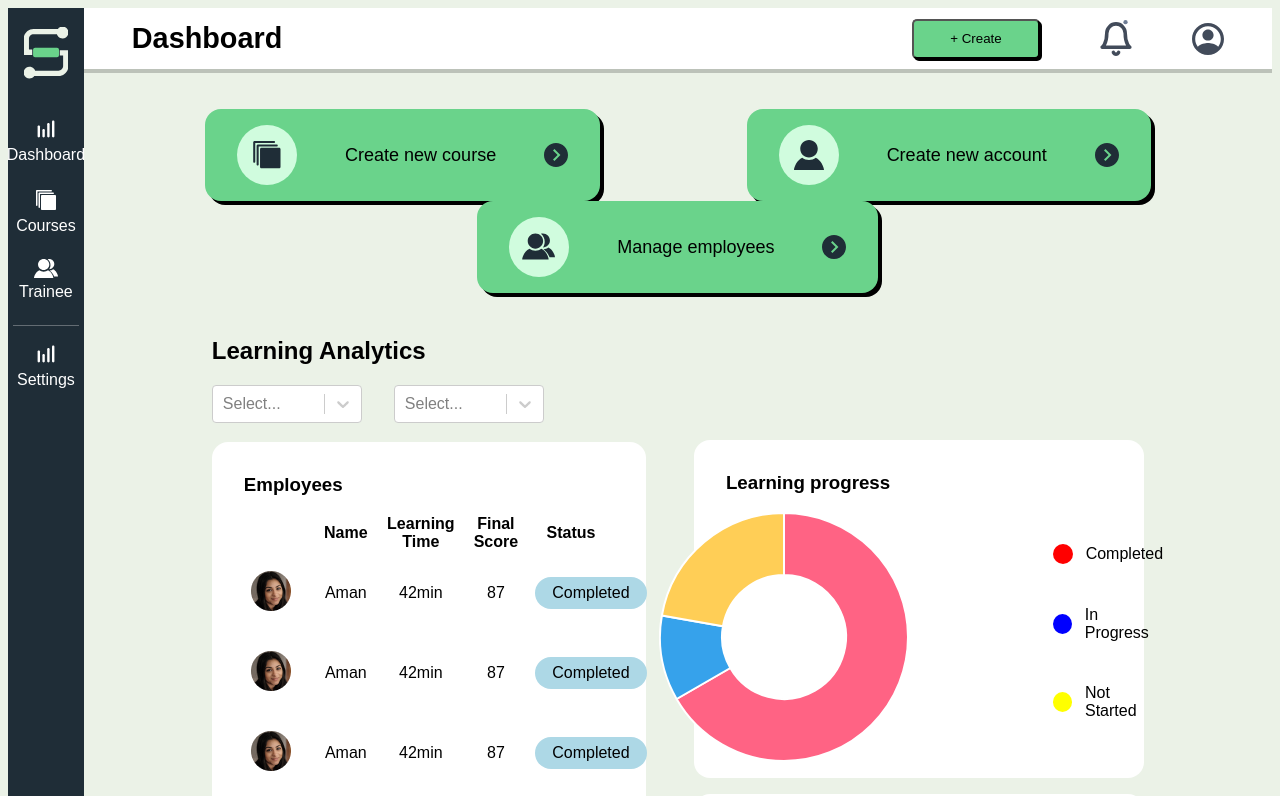
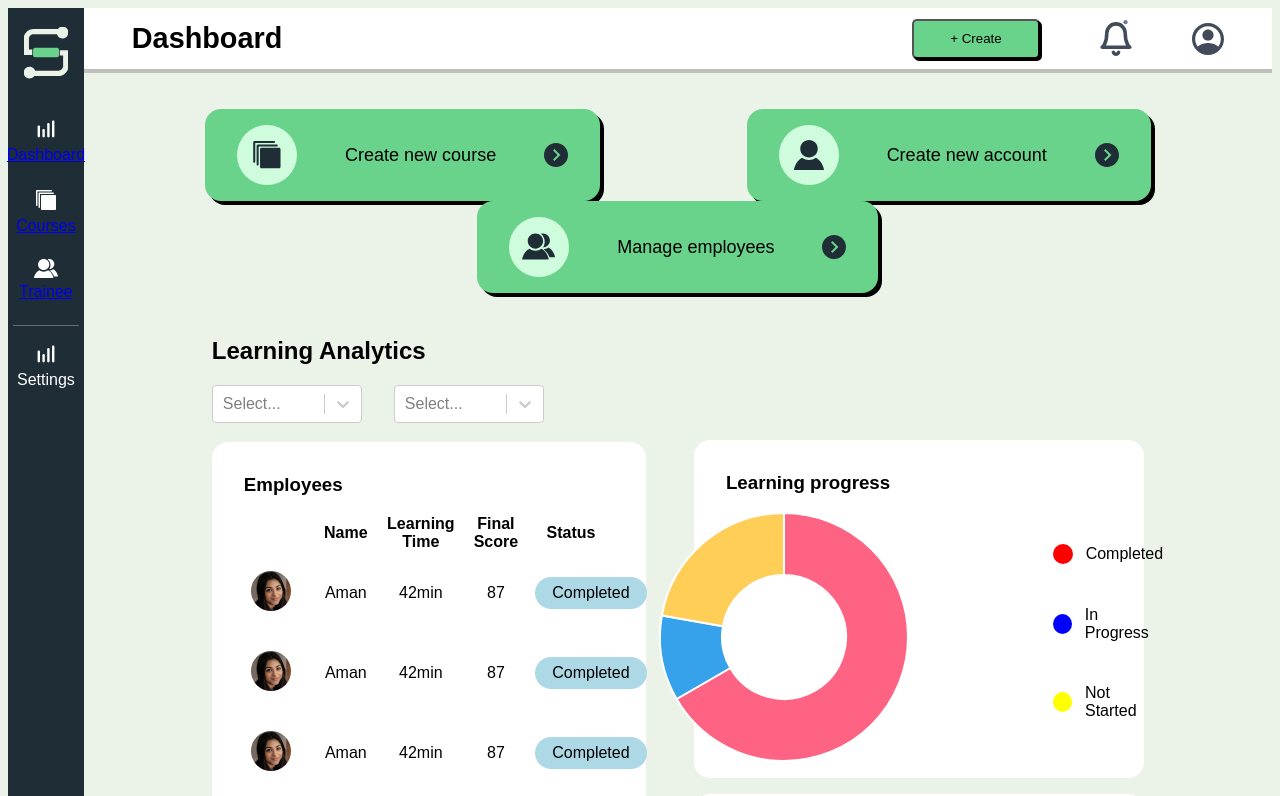
Before and after one commit to bhardwajaman1998/Cosmic-Chaos-Skillbridge, a React (Create React App) app in the folder client/: page / in a window 1280 px wide. Shown: the top 796 px of the page. Built offline with nearby package versions, Linux system fonts and the light colour scheme.

Commit message:
Updated Sidebar Icons made them link so I can test

```diff
--- a/client/src/components/Sidebar/Sidebar.js
+++ b/client/src/components/Sidebar/Sidebar.js
@@ -6,13 +6,14 @@ import logo from '../../assets/logo.svg';
 import dashboard from '../../assets/dashboard-icon.svg';
 import courses from '../../assets/courses-icon.svg';
 import trainees from '../../assets/trainees-icon.svg';
+import { Link } from 'react-router-dom';
 
 
 const Sidebar = () => {
     const images = [
-        { title: 'Dashboard', imageUrl: dashboard },
-        { title: 'Courses', imageUrl: courses },
-        { title: 'Trainee', imageUrl: trainees },
+        { title: 'Dashboard', imageUrl: dashboard, link: '/' },
+        { title: 'Courses', imageUrl: courses, link: '/courses' },
+        { title: 'Trainee', imageUrl: trainees, link: '/employee' },
       ];
 
   return (
@@ -21,11 +22,13 @@ const Sidebar = () => {
             <img src={logo} alt="Icon" />
         </div>
         {images.map((item, index) => (
+            <Link to={item.link} key={index}>
             <SidebarIcons
                 index={index}
                 title={item.title}
                 icon={item.imageUrl}
             />
+            </Link>
         ))}
       <DividerLine/>
         <SidebarIcons
```
